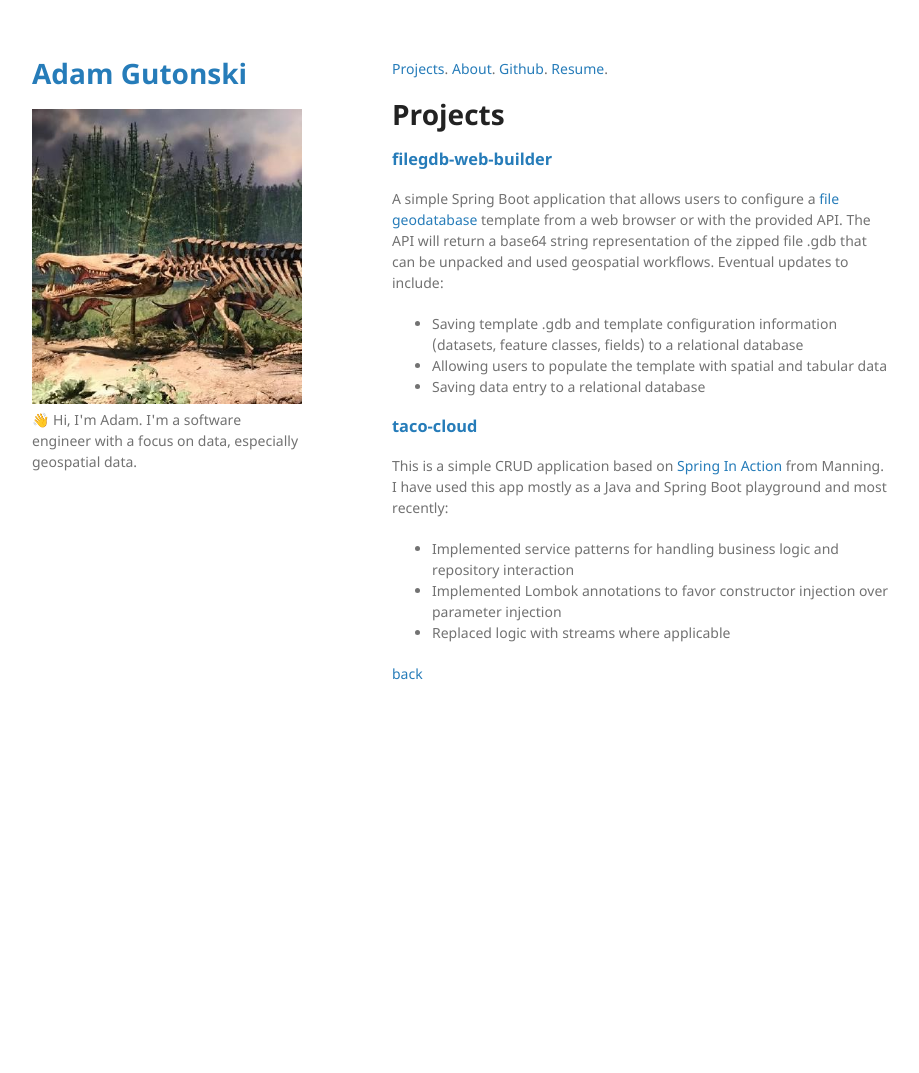
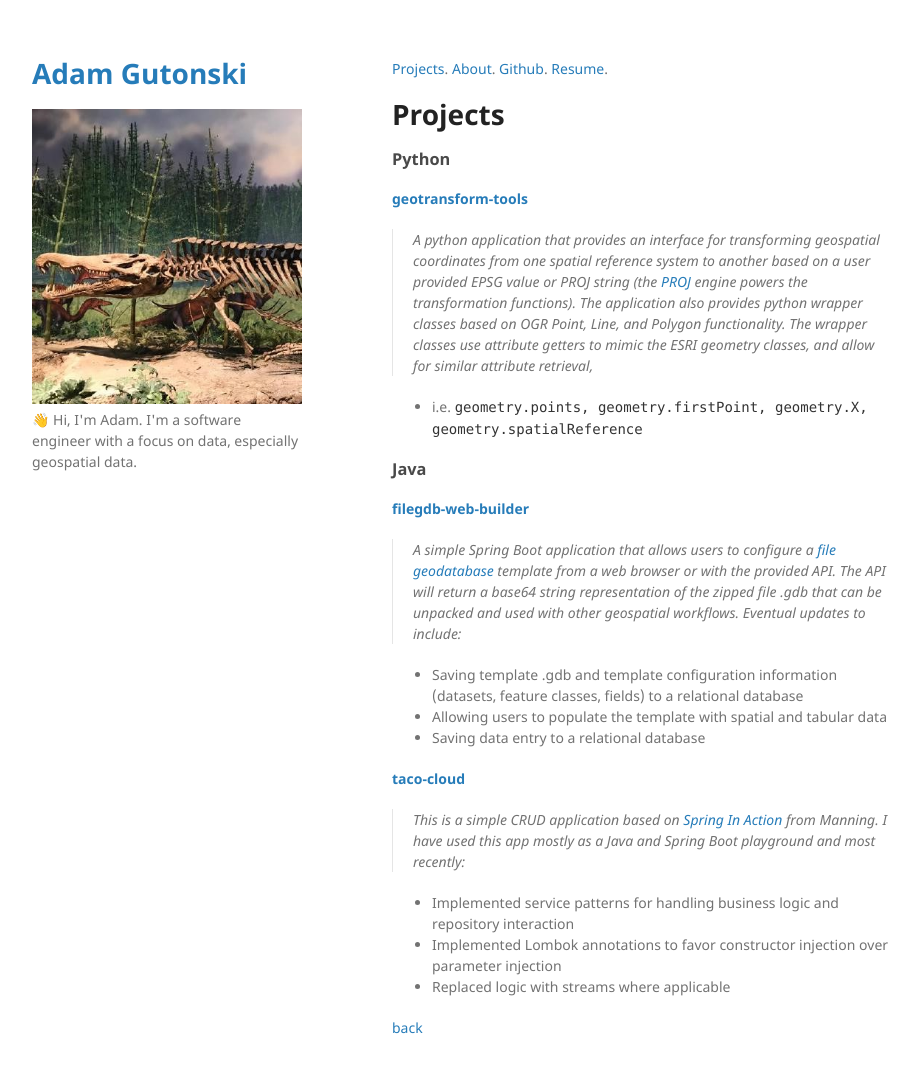
Before and after one commit to adamgutons/portfolio, a Jekyll site: the page built from projects.md, in a window 1280 px wide and 1108 px high. Shown: the top 1073 px of the window, without its empty margins (178-1097 px from the left). Built offline with Jekyll 4.4.1, drawn with Linux system fonts in a browser that asks for light colours.

Commit message:
update projects

```diff
--- a/projects.md
+++ b/projects.md
@@ -10,19 +10,33 @@ layout: default
 
 # Projects
 
-### [filegdb-web-builder](https://github.com/adamgutons/filegdb-web-builder){:target="_blank"}
+### Python
 
-A simple Spring Boot application that allows users to configure a [file geodatabase](https://pro.arcgis.com/en/pro-app/latest/help/data/geodatabases/manage-file-gdb/file-geodatabases.htm)
+#### [geotransform-tools](https://github.com/adamgutons/geotransform-tools){:target="_blank"}
+
+>A python application that provides an interface for transforming geospatial coordinates from one spatial reference system
+to another based on a user provided EPSG value or PROJ string (the [PROJ](https://proj.org/en/9.3/) engine powers the
+transformation functions).  The application also provides python wrapper classes based on OGR Point, Line, and Polygon functionality.
+The wrapper classes use attribute getters to mimic the ESRI geometry classes, and allow for similar attribute retrieval,
+
++ i.e. `geometry.points, geometry.firstPoint, geometry.X, geometry.spatialReference`
+
+### Java
+
+#### [filegdb-web-builder](https://github.com/adamgutons/filegdb-web-builder){:target="_blank"}
+
+>A simple Spring Boot application that allows users to configure a [file geodatabase](https://pro.arcgis.com/en/pro-app/latest/help/data/geodatabases/manage-file-gdb/file-geodatabases.htm)
 template from a web browser or with the provided API.  The API will return a base64 string representation of the zipped
-file .gdb that can be unpacked and used geospatial workflows.  Eventual updates to include:
+file .gdb that can be unpacked and used with other geospatial workflows.  Eventual updates to include:
 
 + Saving template .gdb and template configuration information (datasets, feature classes, fields) to a relational database
 + Allowing users to populate the template with spatial and tabular data
 + Saving data entry to a relational database
 
-### [taco-cloud](https://github.com/adamgutons/taco-cloud){:target="_blank"}
 
-This is a simple CRUD application based on [Spring In Action](https://livebook.manning.com/book/spring-in-action-sixth-edition/spring-in-action/)
+#### [taco-cloud](https://github.com/adamgutons/taco-cloud){:target="_blank"}
+
+>This is a simple CRUD application based on [Spring In Action](https://livebook.manning.com/book/spring-in-action-sixth-edition/spring-in-action/)
 from Manning. I have used this app mostly as a Java and Spring Boot playground and most recently:
 
 + Implemented service patterns for handling business logic and repository interaction
```
